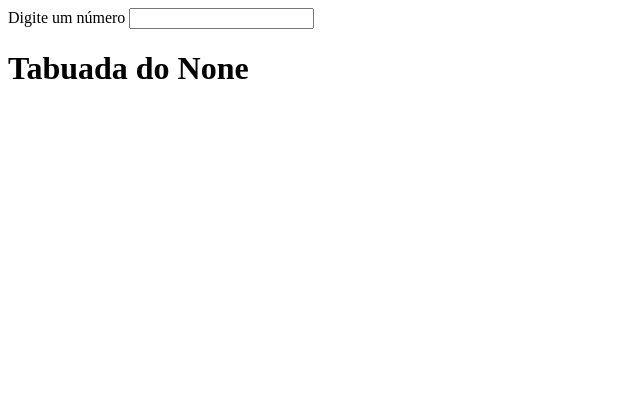
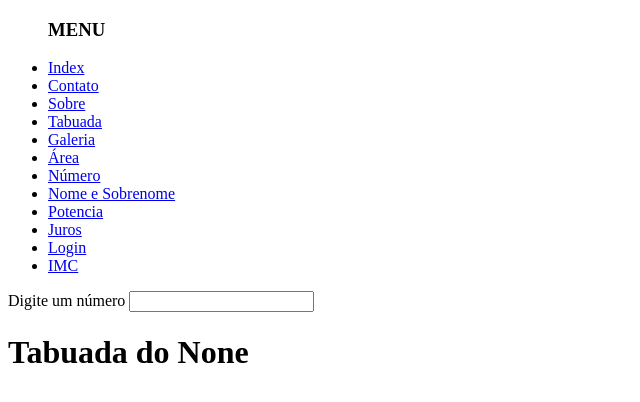
Before and after one commit to DanielOliveira3/Aula_HTML, a Flask app: page /tabuada in a window 1280 px wide. Shown: the top 402 px of the page, without its empty margins (0-640 px from the left). Run offline with Flask 3, Linux system fonts and the light colour scheme.

Commit message:
Exercicios Flask

```diff
--- a/app.py
+++ b/app.py
@@ -9,22 +9,79 @@ def index(): # Função responsável pela página
     nome = request.args.get ('nome')
 
      # HTML retornado
-    return f"""<h1>Página inicial</h1><p>Olá {nome}, que nome bonito!</p>"""
+    return f"""<h1>Página inicial</h1><p>Olá {nome}, que nome bonito!</p>
+        <ul><h3>MENU</h3>
+        <li><a href="/">Index</a></li>
+        <li><a href="/contato">Contato</a></li>
+        <li><a href="/sobre">Sobre</a></li>
+        <li><a href="/tabuada">Tabuada</a></li>
+        <li><a href="/galeria">Galeria</a></li>
+        <li><a href="/area/10.0/5.0">Área</a></li>
+        <li><a href="/numero">Número</a></li>
+        <li><a href="/nome_sobrenome">Nome e Sobrenome</a></li>
+        <li><a href="/potencia/10.0/2.0">Potencia</a></li>
+        <li><a href="/juros">Juros</a></li>
+        <li><a href="/login">Login</a></li>
+        <li><a href="/imc">IMC</a></li>
+    </ul>
+    """
 
 
 @app.route("/galeria", methods=('GET',))
 def galeria():
-    return "<h1>Galeria</h1><p>Página da Galeria</p>"
+    return """<h1>Galeria</h1><p>Página da Galeria</p>
+        <ul><h3>MENU</h3>
+        <li><a href="/">Index</a></li>
+        <li><a href="/contato">Contato</a></li>
+        <li><a href="/sobre">Sobre</a></li>
+        <li><a href="/tabuada">Tabuada</a></li>
+        <li><a href="/galeria">Galeria</a></li>
+        <li><a href="/area/10.0/5.0">Área</a></li>
+        <li><a href="/numero">Número</a></li>
+        <li><a href="/nome_sobrenome">Nome e Sobrenome</a></li>
+        <li><a href="/potencia/10.0/2.0">Potencia</a></li>
+        <li><a href="/juros">Juros</a></li>
+        <li><a href="/login">Login</a></li>
+        <li><a href="/imc">IMC</a></li>
+    </ul>"""
 
 
 @app.route("/contato", methods=('GET',))
 def contato():
-    return "<h1>Contato </h1><p>Página de Contato</p>"
+    return """<h1>Contato </h1><p>Página de Contato</p>
+        <ul><h3>MENU</h3>
+        <li><a href="/">Index</a></li>
+        <li><a href="/contato">Contato</a></li>
+        <li><a href="/sobre">Sobre</a></li>
+        <li><a href="/tabuada">Tabuada</a></li>
+        <li><a href="/galeria">Galeria</a></li>
+        <li><a href="/area/10.0/5.0">Área</a></li>
+        <li><a href="/numero">Número</a></li>
+        <li><a href="/nome_sobrenome">Nome e Sobrenome</a></li>
+        <li><a href="/potencia/10.0/2.0">Potencia</a></li>
+        <li><a href="/juros">Juros</a></li>
+        <li><a href="/login">Login</a></li>
+        <li><a href="/imc">IMC</a></li>
+    </ul>"""
 
 
 @app.route("/sobre", methods=('GET',))
 def sobre():
-    return "<h1>Sobre</h1><p>Página sobre</p>"
+    return """<h1>Sobre</h1><p>Página sobre</p>
+        <ul><h3>MENU</h3>
+        <li><a href="/">Index</a></li>
+        <li><a href="/contato">Contato</a></li>
+        <li><a href="/sobre">Sobre</a></li>
+        <li><a href="/tabuada">Tabuada</a></li>
+        <li><a href="/galeria">Galeria</a></li>
+        <li><a href="/area/10.0/5.0">Área</a></li>
+        <li><a href="/numero">Número</a></li>
+        <li><a href="/nome_sobrenome">Nome e Sobrenome</a></li>
+        <li><a href="/potencia/10.0/2.0">Potencia</a></li>
+        <li><a href="/juros">Juros</a></li>
+        <li><a href="/login">Login</a></li>
+        <li><a href="/imc">IMC</a></li>
+    </ul>"""
 
 @app.route("/numero", methods=['GET'])
 def numero():
@@ -32,22 +89,95 @@ def numero():
     numero = request.args.get('n', type=int)
 
     if numero is None:
-        return "<h1>Página Número</h1><p>Por favor, forneça um número como parâmetro 'n'.</p>"
+        return """<h1>Página Número</h1><p>Por favor, forneça um número como parâmetro 'n'.</p>
+            <ul><h3>MENU</h3>
+        <li><a href="/">Index</a></li>
+        <li><a href="/contato">Contato</a></li>
+        <li><a href="/sobre">Sobre</a></li>
+        <li><a href="/tabuada">Tabuada</a></li>
+        <li><a href="/galeria">Galeria</a></li>
+        <li><a href="/area/10.0/5.0">Área</a></li>
+        <li><a href="/numero">Número</a></li>
+        <li><a href="/nome_sobrenome">Nome e Sobrenome</a></li>
+        <li><a href="/potencia/10.0/2.0">Potencia</a></li>
+        <li><a href="/juros">Juros</a></li>
+        <li><a href="/login">Login</a></li>
+        <li><a href="/imc">IMC</a></li>
+    </ul>"""
 
     if numero % 2 == 0:
-        return f"<h1>Número: {numero}</h1><p>O número é par.</p>"
+        return f"""<h1>Número: {numero}</h1><p>O número é par.</p>
+            <ul><h3>MENU</h3>
+        <li><a href="/">Index</a></li>
+        <li><a href="/contato">Contato</a></li>
+        <li><a href="/sobre">Sobre</a></li>
+        <li><a href="/tabuada">Tabuada</a></li>
+        <li><a href="/galeria">Galeria</a></li>
+        <li><a href="/area/10.0/5.0">Área</a></li>
+        <li><a href="/numero">Número</a></li>
+        <li><a href="/nome_sobrenome">Nome e Sobrenome</a></li>
+        <li><a href="/potencia/10.0/2.0">Potencia</a></li>
+        <li><a href="/juros">Juros</a></li>
+        <li><a href="/login">Login</a></li>
+        <li><a href="/imc">IMC</a></li>
+    </ul>"""
 
     else:
-        return f"<h1>Número: {numero}</h1><p>O número é ímpar.</p>"
+        return f"""<h1>Número: {numero}</h1><p>O número é ímpar.</p>
+            <ul><h3>MENU</h3>
+        <li><a href="/">Index</a></li>
+        <li><a href="/contato">Contato</a></li>
+        <li><a href="/sobre">Sobre</a></li>
+        <li><a href="/tabuada">Tabuada</a></li>
+        <li><a href="/galeria">Galeria</a></li>
+        <li><a href="/area/10.0/5.0">Área</a></li>
+        <li><a href="/numero">Número</a></li>
+        <li><a href="/nome_sobrenome">Nome e Sobrenome</a></li>
+        <li><a href="/potencia/10.0/2.0">Potencia</a></li>
+        <li><a href="/juros">Juros</a></li>
+        <li><a href="/login">Login</a></li>
+        <li><a href="/imc">IMC</a></li>
+    </ul>"""
 
 
-@app.route("/nome_sobrenome/<string:nome>/<string:sobrenome>", methods=['GET'])
-def nome_sobrenome(nome, sobrenome):
+@app.route("/nome_sobrenome", methods=['GET'])
+def nome_sobrenome():
+
+    nome = request.args.get('nome')
+    sobrenome = request.args.get('sobrenome')
 
     if not nome or not sobrenome:
-        return "<h1>Erro</h1><p>Nome e sobrenome são necessários.</p>"
+        return """<h1>Erro</h1><p>Nome e sobrenome são necessários.</p>
+            <ul><h3>MENU</h3>
+        <li><a href="/">Index</a></li>
+        <li><a href="/contato">Contato</a></li>
+        <li><a href="/sobre">Sobre</a></li>
+        <li><a href="/tabuada">Tabuada</a></li>
+        <li><a href="/galeria">Galeria</a></li>
+        <li><a href="/area/10.0/5.0">Área</a></li>
+        <li><a href="/numero">Número</a></li>
+        <li><a href="/nome_sobrenome">Nome e Sobrenome</a></li>
+        <li><a href="/potencia/10.0/2.0">Potencia</a></li>
+        <li><a href="/juros">Juros</a></li>
+        <li><a href="/login">Login</a></li>
+        <li><a href="/imc">IMC</a></li>
+    </ul>"""
 
-    return f"<h1>Resultado</h1><p>{sobrenome}, {nome}</p>"
+    return f"""<h1>Resultado</h1><p>{sobrenome}, {nome}</p>
+        <ul><h3>MENU</h3>
+        <li><a href="/">Index</a></li>
+        <li><a href="/contato">Contato</a></li>
+        <li><a href="/sobre">Sobre</a></li>
+        <li><a href="/tabuada">Tabuada</a></li>
+        <li><a href="/galeria">Galeria</a></li>
+        <li><a href="/area/10.0/5.0">Área</a></li>
+        <li><a href="/numero">Número</a></li>
+        <li><a href="/nome_sobrenome">Nome e Sobrenome</a></li>
+        <li><a href="/potencia/10.0/2.0">Potencia</a></li>
+        <li><a href="/juros">Juros</a></li>
+        <li><a href="/login">Login</a></li>
+        <li><a href="/imc">IMC</a></li>
+    </ul>"""
 
 
 
@@ -56,13 +186,41 @@ def area(largura: float, comprimento: float):
 
     return f"""<h1>Página Área</h1>
     <ul><li><p>Comprimento= {comprimento}</p></li><li><p>Largura= {largura}</p></li><li><p>Área= {comprimento*largura}</p></li></ul>
+        <ul><h3>MENU</h3>
+        <li><a href="/">Index</a></li>
+        <li><a href="/contato">Contato</a></li>
+        <li><a href="/sobre">Sobre</a></li>
+        <li><a href="/tabuada">Tabuada</a></li>
+        <li><a href="/galeria">Galeria</a></li>
+        <li><a href="/area/10.0/5.0">Área</a></li>
+        <li><a href="/numero">Número</a></li>
+        <li><a href="/nome_sobrenome">Nome e Sobrenome</a></li>
+        <li><a href="/potencia/10.0/2.0">Potencia</a></li>
+        <li><a href="/juros">Juros</a></li>
+        <li><a href="/login">Login</a></li>
+        <li><a href="/imc">IMC</a></li>
+    </ul>
     """
 
 @app.route("/potencia/<float:n1>/<float:elevado>", methods=('GET',))
 def potencial(n1: float, elevado: float):
 
     return f"""<h1>Página Potencia</h1>
-    <ul><li><p>Comprimento= {n1}</p></li><li><p>Largura= {elevado}</p></li><li><p>Área= {n1**elevado}</p></li></ul>
+    <ul><li><p>Número= {n1}</p></li><li><p>Elevado por= {elevado}</p></li><li><p>Potencia= {n1**elevado}</p></li></ul>
+        <ul><h3>MENU</h3>
+        <li><a href="/">Index</a></li>
+        <li><a href="/contato">Contato</a></li>
+        <li><a href="/sobre">Sobre</a></li>
+        <li><a href="/tabuada">Tabuada</a></li>
+        <li><a href="/galeria">Galeria</a></li>
+        <li><a href="/area/10.0/5.0">Área</a></li>
+        <li><a href="/numero">Número</a></li>
+        <li><a href="/nome_sobrenome">Nome e Sobrenome</a></li>
+        <li><a href="/potencia/10.0/2.0">Potencia</a></li>
+        <li><a href="/juros">Juros</a></li>
+        <li><a href="/login">Login</a></li>
+        <li><a href="/imc">IMC</a></li>
+    </ul>
     """
 
 @app.route("/tabuada")
@@ -74,3 +232,33 @@ def tabuada(numero = None):
     numero = int(request.args.get('numero'))
 
   return render_template('tabuada.html', numero=numero)
+
+@app.route("/juros")
+@app.route("/juros/<numero>", methods=("GET", ))
+def juros(juros = None , capital= None , tempo= None , deposito= None):
+
+  if 'juros'and 'capital' and 'tempo' and 'deposito' in request.args:
+
+    juros = int(request.args.get('juros'))
+    capital = int(request.args.get('juros'))
+    tempo = int(request.args.get('juros'))
+    deposito = int(request.args.get('juros'))
+
+
+  return render_template('juros.html', juros=juros , capital=capital , tempo=tempo , deposito=deposito)
+
+@app.route("/login", methods=("GET",))
+def login(email=None, senha=None):
+
+  if "email" and "senha" in request.args:
+    email = request.args.get("email")
+    senha = request.args.get("senha")
+
+  return render_template("login.html", email=email, senha=senha)
+
+@app.route("/imc", methods=("GET",))
+def imc(peso = None, altura= None):
+  if "peso" and "altura" in request.args:
+    peso =float(request.args.get('peso'))
+    altura=float(request.args.get('altura'))
+  return render_template("imc.html", peso=peso, altura=altura)
--- a/templates/layout.html
+++ b/templates/layout.html
@@ -6,6 +6,21 @@
     <title>Meu site</title>
 </head>
 <body>
+    <ul><h3>MENU</h3>
+        <li><a href="/">Index</a></li>
+        <li><a href="/contato">Contato</a></li>
+        <li><a href="/sobre">Sobre</a></li>
+        <li><a href="/tabuada">Tabuada</a></li>
+        <li><a href="/galeria">Galeria</a></li>
+        <li><a href="/area/10.0/5.0">Área</a></li>
+        <li><a href="/numero">Número</a></li>
+        <li><a href="/nome_sobrenome">Nome e Sobrenome</a></li>
+        <li><a href="/potencia/10.0/2.0">Potencia</a></li>
+        <li><a href="/juros">Juros</a></li>
+        <li><a href="/login">Login</a></li>
+        <li><a href="/imc">IMC</a></li>
+    </ul>
+
     {% block content %}
     {% endblock %}
 
```
Also changed, not shown: templates/imc.html (added, +52 -0 lines), templates/juros.html (added, +25 -0 lines), templates/login.html (added, +20 -0 lines).
